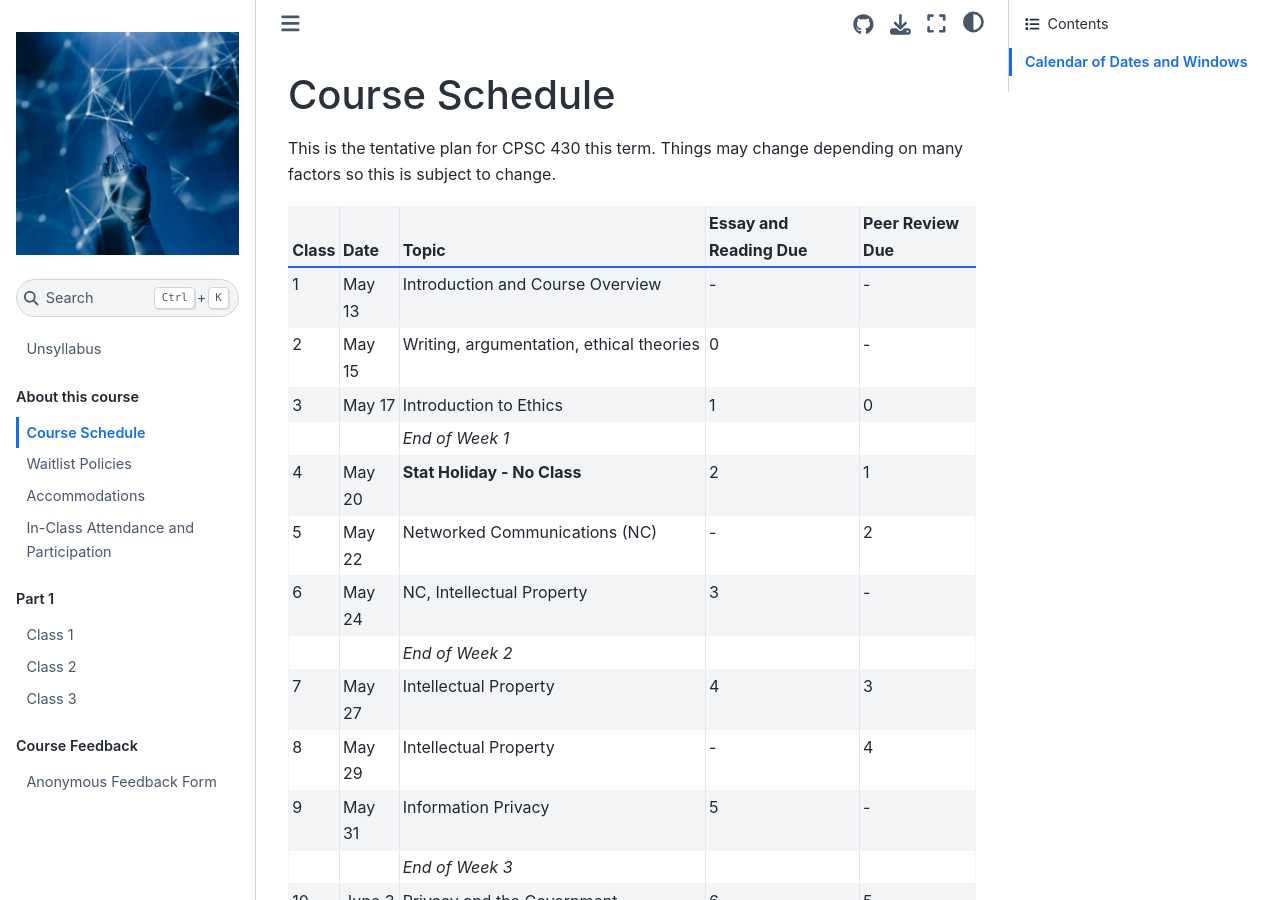
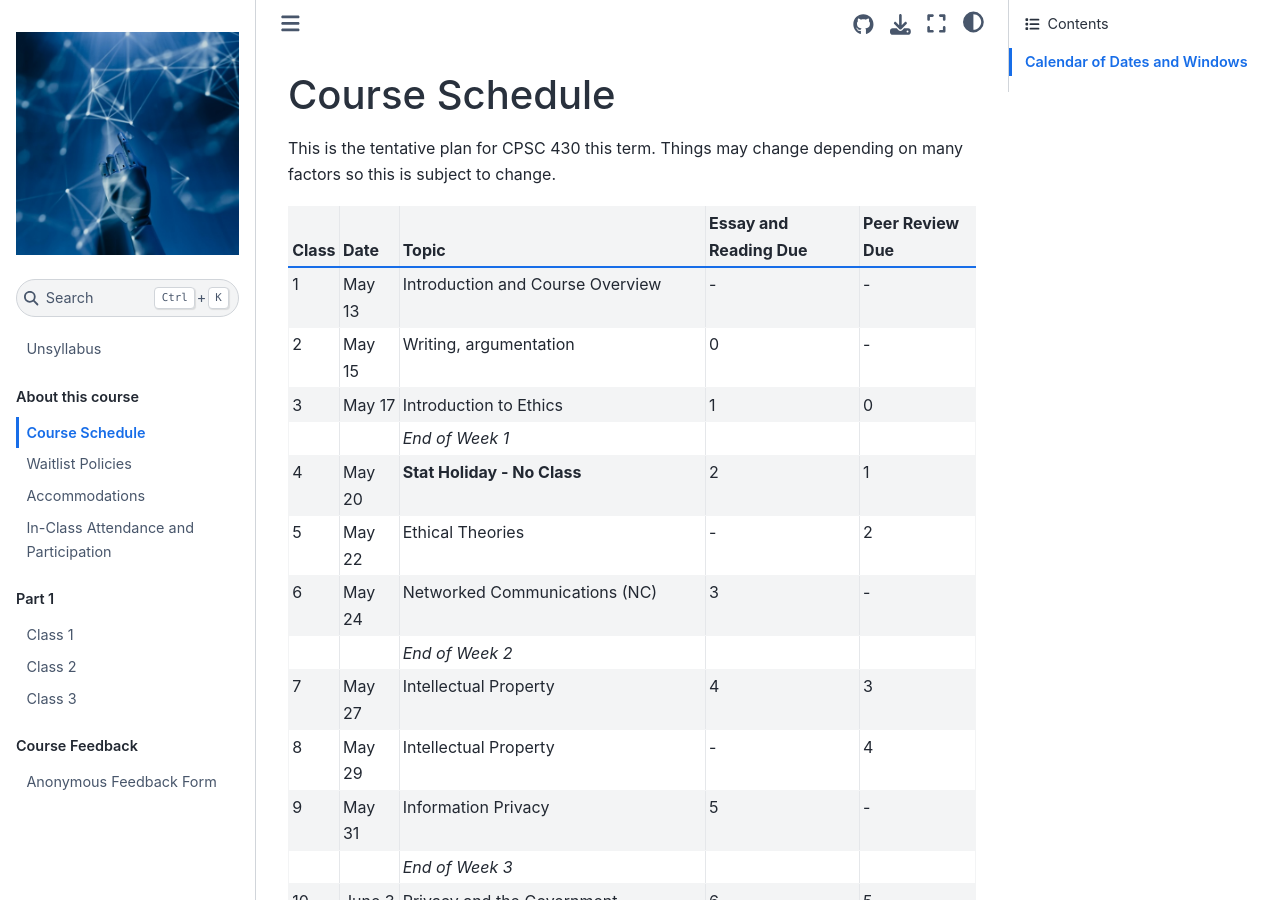
Before and after one commit to UBC-CS/cpsc430, a Jupyter Book: the page built from about/course_schedule.md, in a window 1280 px wide and 900 px high. Built offline with Jupyter Book 1.0.4 settings and Sphinx 7.4.7 and the Sphinx Book theme 1.1.4, drawn with Linux system fonts in a browser that asks for light colours.

Commit message:
update schedule

```diff
--- a/about/syllabus_bits/schedule.md
+++ b/about/syllabus_bits/schedule.md
@@ -4,12 +4,12 @@ Things may change depending on many factors so this is subject to change.
 | Class | Date    | Topic                                                 | Essay and Reading Due | Peer Review Due |
 |-------|---------|-------------------------------------------------------|-----------------------|-----------------|
 | 1     | May 13  | Introduction and Course Overview                      | -                     | -               |
-| 2     | May 15  | Writing, argumentation, ethical theories              | 0                     | -               |
+| 2     | May 15  | Writing, argumentation                                | 0                     | -               |
 | 3     | May 17  | Introduction to Ethics                                | 1                     | 0               |
 |       |         | *End of Week 1*                                       |                       |                 |
 | 4     | May 20  | **Stat Holiday - No Class**                           | 2                     | 1               |
-| 5     | May 22  | Networked Communications (NC)                         | -                     | 2               |
-| 6     | May 24  | NC, Intellectual Property                             | 3                     | -               |
+| 5     | May 22  | Ethical Theories                                      | -                     | 2               |
+| 6     | May 24  | Networked Communications (NC)                         | 3                     | -               |
 |       |         | *End of Week 2*                                       |                       |                 |
 | 7     | May 27  | Intellectual Property                                 | 4                     | 3               |
 | 8     | May 29  | Intellectual Property                                 | -                     | 4               |
```
